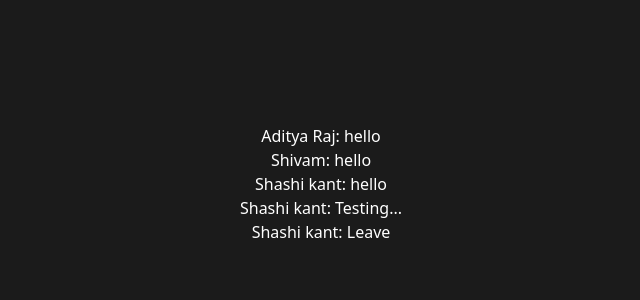
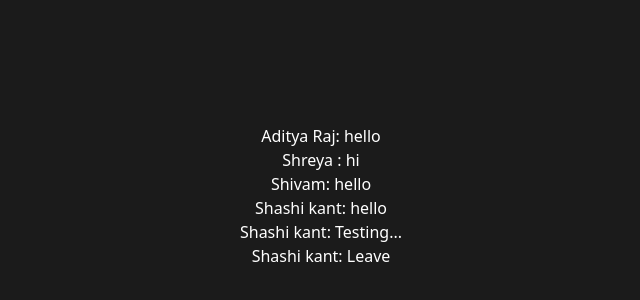
Before and after one commit to AdityaRaj-DE/Travel-desk, a React (Vite) app: page / in a window 1280 px wide. Shown: the part 132-432 px from the top of the page, without its empty margins (319-959 px from the left). Built offline with nearby package versions, Linux system fonts and the light colour scheme.

Commit message:
Update App.jsx

```diff
--- a/src/App.jsx
+++ b/src/App.jsx
@@ -8,6 +8,7 @@ function App() {
     <>
     <div className='text'>
       <div>Aditya Raj: hello</div>
+      <div>Shreya : hi</div>
       <div>Shivam: hello</div>
       <div>Shashi kant: hello</div>
       <div>Shashi kant: Testing...</div>
```
